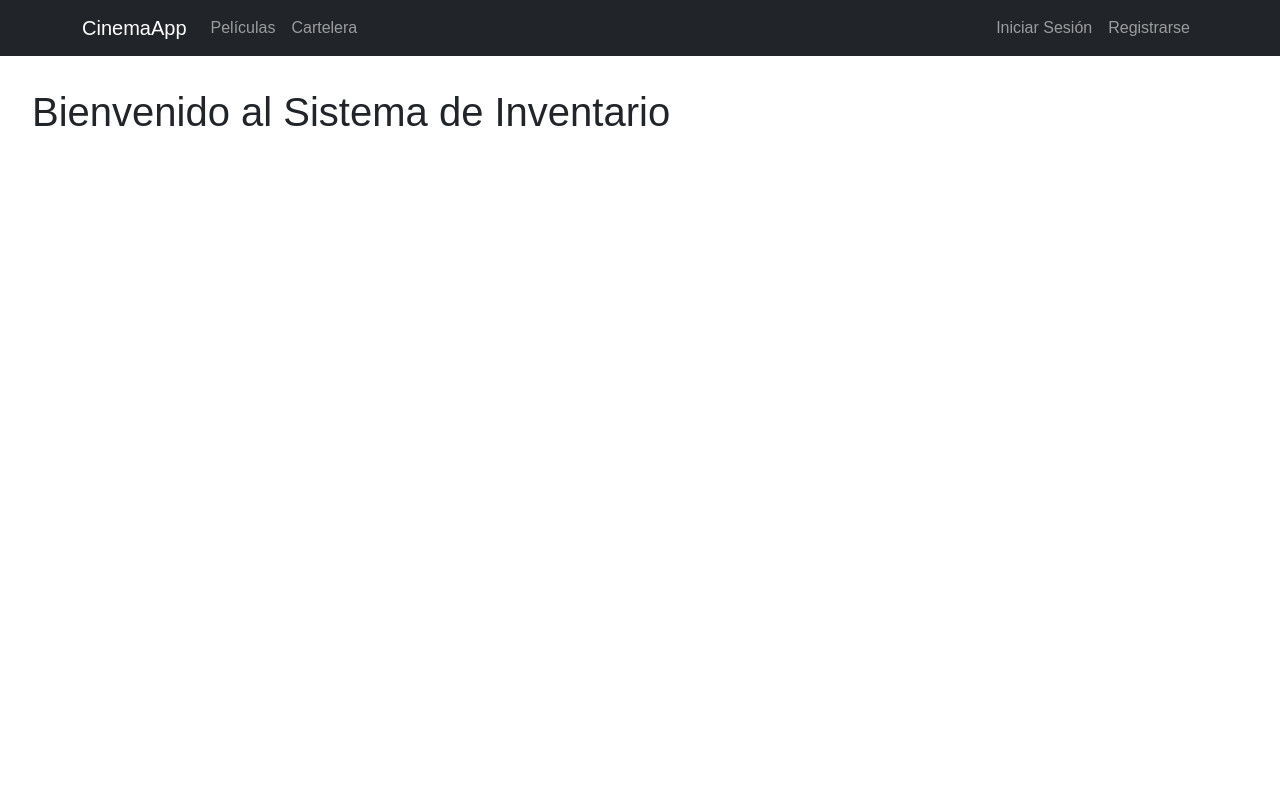
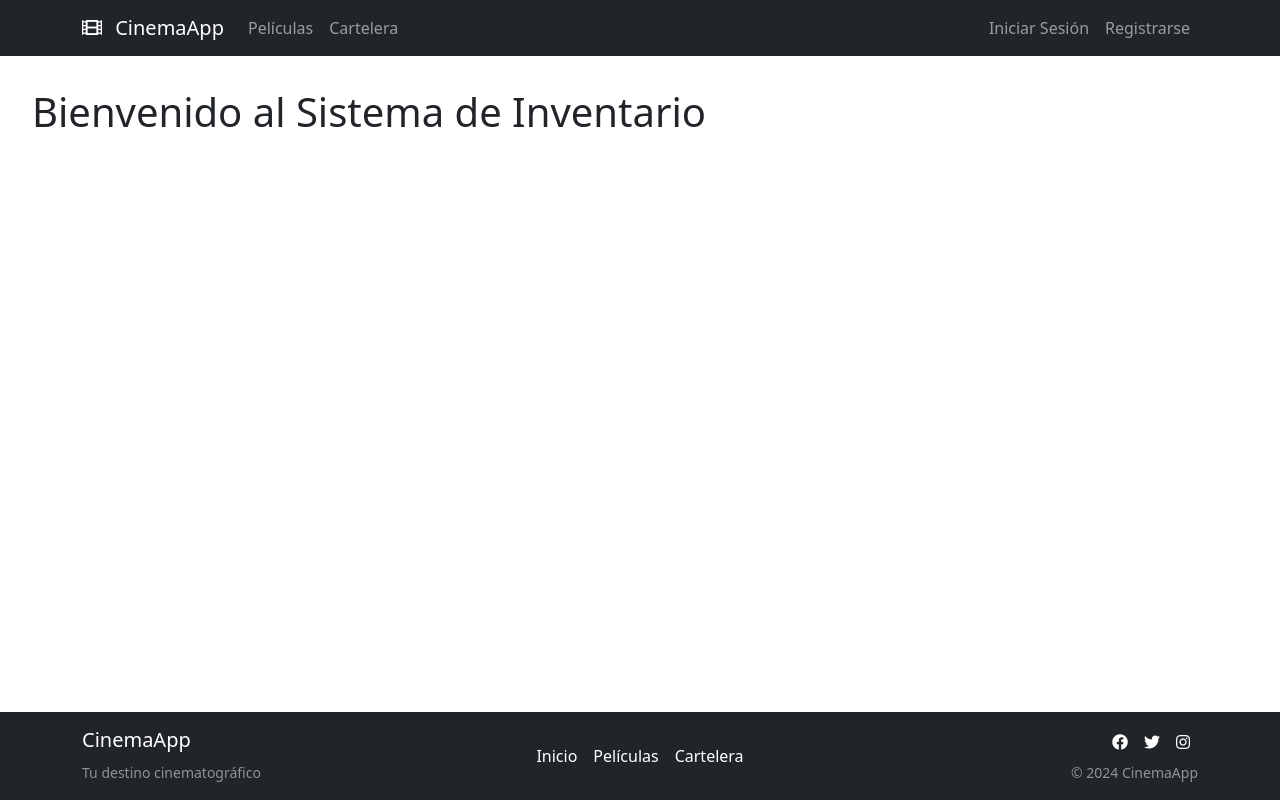
Before and after one commit to santiagorf23/ProyectoDB2, a Vue app in the folder frontend/: page / in a window 1280 px wide. Built offline with nearby package versions, Linux system fonts and the light colour scheme.

Commit message:
Estructura del navbar, footer y loadingSpinner

```diff
--- a/frontend/index.html
+++ b/frontend/index.html
@@ -3,6 +3,7 @@
   <head>
     <meta charset="UTF-8">
     <link rel="icon" href="/favicon.ico">
+    <link rel="stylesheet" href="https://cdnjs.cloudflare.com/ajax/libs/font-awesome/5.15.4/css/all.min.css">
     <meta name="viewport" content="width=device-width, initial-scale=1.0">
     <title>Tu Aplicación</title>
   </head>
--- a/frontend/src/App.vue
+++ b/frontend/src/App.vue
@@ -1,69 +1,30 @@
 <template>
-  <div id="app">
-    <nav class="navbar navbar-expand-lg navbar-dark bg-dark">
-      <div class="container">
-        <router-link class="navbar-brand" to="/">CinemaApp</router-link>
-        <button
-          class="navbar-toggler"
-          type="button"
-          data-bs-toggle="collapse"
-          data-bs-target="#navbarNav"
-        >
-          <span class="navbar-toggler-icon"></span>
-        </button>
-        <div class="collapse navbar-collapse" id="navbarNav">
-          <ul class="navbar-nav me-auto">
-            <li class="nav-item">
-              <router-link class="nav-link" to="/movies">Películas</router-link>
-            </li>
-            <li class="nav-item">
-              <router-link class="nav-link" to="/cartelera">Cartelera</router-link>
-            </li>
-          </ul>
-          <ul class="navbar-nav">
-            <template v-if="isAuthenticated">
-              <li class="nav-item">
-                <router-link class="nav-link" to="/profile">Mi Perfil</router-link>
-              </li>
-              <li class="nav-item">
-                <a @click="logout" class="nav-link" href="#">Cerrar Sesión</a>
-              </li>
-            </template>
-            <template v-else>
-              <li class="nav-item">
-                <router-link class="nav-link" to="/login">Iniciar Sesión</router-link>
-              </li>
-              <li class="nav-item">
-                <router-link class="nav-link" to="/register">Registrarse</router-link>
-              </li>
-            </template>
-          </ul>
-        </div>
-      </div>
-    </nav>
-
-    <router-view></router-view>
+  <div class="d-flex flex-column min-vh-100">
+    <Navbar />
+    <main class="flex-grow-1">
+      <router-view v-slot="{ Component }">
+        <transition name="fade" mode="out-in">
+          <component :is="Component" />
+        </transition>
+      </router-view>
+    </main>
+    <Footer />
   </div>
 </template>
 
 <script setup>
-import { computed } from 'vue'
-import { useAuthStore } from '@/store/modules/auth'
-import { useRouter } from 'vue-router'
-
-const authStore = useAuthStore()
-const router = useRouter()
-
-const isAuthenticated = computed(() => authStore.isAuthenticated)
-
-const logout = async () => {
-  await authStore.logout()
-  router.push('/login')
-}
+import Navbar from '@/components/shared/Navbar.vue'
+import Footer from '@/components/shared/Footer.vue'
 </script>
 
 <style>
-#app {
-  font-family: Arial, sans-serif;
+.fade-enter-active,
+.fade-leave-active {
+  transition: opacity 0.3s ease;
+}
+
+.fade-enter-from,
+.fade-leave-to {
+  opacity: 0;
 }
 </style>
--- a/frontend/src/components/shared/Footer.vue
+++ b/frontend/src/components/shared/Footer.vue
@@ -0,0 +1,74 @@
+<template>
+    <footer class="footer bg-dark py-3">
+      <div class="container">
+        <div class="row align-items-center">
+          <!-- Logo y descripción -->
+          <div class="col-12 col-md-4 text-center text-md-start mb-3 mb-md-0">
+            <h5 class="text-white">CinemaApp</h5>
+            <small class="text-white-50">Tu destino cinematográfico</small>
+          </div>
+
+          <!-- Enlaces rápidos -->
+          <div class="col-12 col-md-4 text-center mb-3 mb-md-0">
+            <div class="d-flex justify-content-center gap-3">
+              <router-link to="/" class="text-white text-decoration-none">
+                Inicio
+              </router-link>
+              <router-link to="/movies" class="text-white text-decoration-none">
+                Películas
+              </router-link>
+              <router-link to="/cartelera" class="text-white text-decoration-none">
+                Cartelera
+              </router-link>
+            </div>
+          </div>
+
+          <!-- Redes sociales -->
+          <div class="col-12 col-md-4 text-center text-md-end">
+            <div class="social-links">
+              <a href="#" class="text-white mx-2">
+                <i class="fab fa-facebook"></i>
+              </a>
+              <a href="#" class="text-white mx-2">
+                <i class="fab fa-twitter"></i>
+              </a>
+              <a href="#" class="text-white mx-2">
+                <i class="fab fa-instagram"></i>
+              </a>
+            </div>
+            <small class="text-white-50 d-block mt-2">
+              © {{ currentYear }} CinemaApp
+            </small>
+          </div>
+        </div>
+      </div>
+    </footer>
+  </template>
+
+  <script setup>
+  import { computed } from 'vue'
+
+  const currentYear = computed(() => new Date().getFullYear())
+  </script>
+
+  <style scoped>
+  .footer {
+    position: relative;
+    bottom: 0;
+    width: 100%;
+  }
+
+  .social-links a {
+    text-decoration: none;
+    transition: opacity 0.3s ease;
+  }
+
+  .social-links a:hover {
+    opacity: 0.8;
+  }
+
+  /* Efecto hover para los enlaces */
+  a:hover {
+    opacity: 0.8;
+  }
+  </style>
--- a/frontend/src/components/shared/Navbar.vue
+++ b/frontend/src/components/shared/Navbar.vue
@@ -1,44 +1,106 @@
 <template>
-  <nav class="bg-gray-800 text-white">
-    <div class="max-w-7xl mx-auto px-4">
-      <div class="flex justify-between h-16">
-        <div class="flex items-center">
-          <router-link to="/" class="text-xl font-bold">CinemaApp</router-link>
-          <div class="ml-10 space-x-4">
-            <router-link to="/movies" class="hover:text-gray-300">Películas</router-link>
-            <router-link to="/cartelera" class="hover:text-gray-300">Cartelera</router-link>
-          </div>
-        </div>
-        <div class="flex items-center space-x-4">
+  <nav class="navbar navbar-expand-lg navbar-dark bg-dark">
+    <div class="container">
+      <!-- Logo/Brand -->
+      <router-link class="navbar-brand" to="/">
+        <i class="fas fa-film me-2"></i>
+        CinemaApp
+      </router-link>
+
+      <!-- Botón hamburguesa para móviles -->
+      <button
+        class="navbar-toggler"
+        type="button"
+        data-bs-toggle="collapse"
+        data-bs-target="#navbarContent"
+        aria-controls="navbarContent"
+        aria-expanded="false"
+        aria-label="Toggle navigation"
+      >
+        <span class="navbar-toggler-icon"></span>
+      </button>
+
+      <!-- Contenido del navbar -->
+      <div class="collapse navbar-collapse" id="navbarContent">
+        <!-- Enlaces de navegación -->
+        <ul class="navbar-nav me-auto mb-2 mb-lg-0">
+          <li class="nav-item">
+            <router-link class="nav-link" to="/movies">
+              Películas
+            </router-link>
+          </li>
+          <li class="nav-item">
+            <router-link class="nav-link" to="/cartelera">
+              Cartelera
+            </router-link>
+          </li>
+        </ul>
+
+        <!-- Botones de autenticación -->
+        <ul class="navbar-nav">
           <template v-if="isAuthenticated">
-            <router-link to="/profile" class="hover:text-gray-300">
-              {{ user.name }}
-            </router-link>
-            <button @click="logout" class="hover:text-gray-300">Cerrar Sesión</button>
+            <li class="nav-item dropdown">
+              <a
+                class="nav-link dropdown-toggle"
+                href="#"
+                id="userDropdown"
+                role="button"
+                data-bs-toggle="dropdown"
+                aria-expanded="false"
+              >
+                {{ user?.name || 'Usuario' }}
+              </a>
+              <ul class="dropdown-menu dropdown-menu-end" aria-labelledby="userDropdown">
+                <li>
+                  <router-link class="dropdown-item" to="/profile">
+                    Mi Perfil
+                  </router-link>
+                </li>
+                <li>
+                  <router-link class="dropdown-item" to="/my-bookings">
+                    Mis Reservas
+                  </router-link>
+                </li>
+                <li><hr class="dropdown-divider"></li>
+                <li>
+                  <a class="dropdown-item" href="#" @click.prevent="handleLogout">
+                    Cerrar Sesión
+                  </a>
+                </li>
+              </ul>
+            </li>
           </template>
           <template v-else>
-            <router-link to="/login" class="hover:text-gray-300">Iniciar Sesión</router-link>
-            <router-link to="/register" class="hover:text-gray-300">Registrarse</router-link>
+            <li class="nav-item">
+              <router-link class="nav-link" to="/login">
+                Iniciar Sesión
+              </router-link>
+            </li>
+            <li class="nav-item">
+              <router-link class="nav-link" to="/register">
+                Registrarse
+              </router-link>
+            </li>
           </template>
-        </div>
+        </ul>
       </div>
     </div>
   </nav>
 </template>
 
 <script setup>
-import { computed } from 'vue';
-import { useAuthStore } from '@/store/modules/auth';
-import { useRouter } from 'vue-router';
+import { computed } from 'vue'
+import { useRouter } from 'vue-router'
+import { useAuthStore } from '@/store/modules/auth'
 
-const authStore = useAuthStore();
-const router = useRouter();
+const router = useRouter()
+const authStore = useAuthStore()
 
-const isAuthenticated = computed(() => authStore.isAuthenticated);
-const user = computed(() => authStore.user);
+const isAuthenticated = computed(() => authStore.isAuthenticated)
+const user = computed(() => authStore.user)
 
-const logout = async () => {
-  await authStore.logout();
-  router.push('/login');
-};
+const handleLogout = async () => {
+  await authStore.logout()
+  router.push('/login')
+}
 </script>
```
Also changed, not shown: frontend/src/components/shared/LoadingSpinner.vue (+27 -0 lines).
